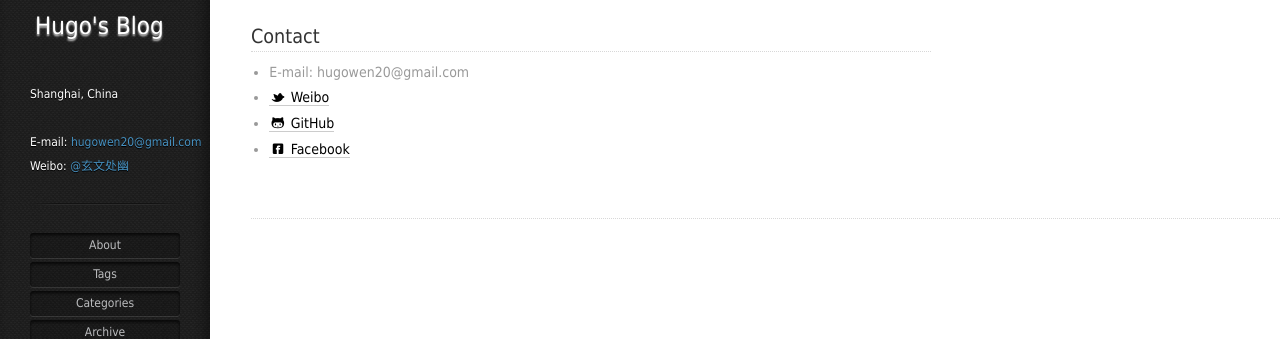
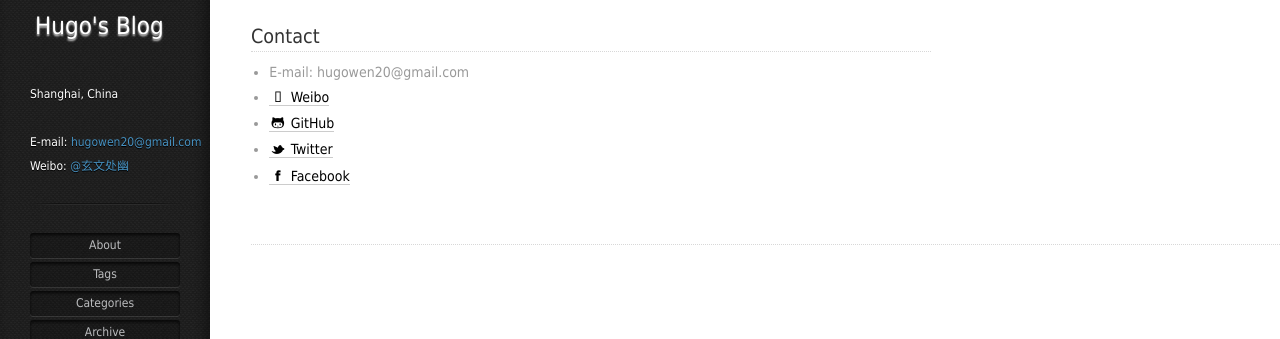
Before and after one commit to HugoWen/HugoWen.github.io_jekyll_bak, a Jekyll site: the page built from about.html, in a window 1280 px wide. Shown: the part 261-600 px from the top of the page. Built offline with Jekyll 4.4.1, drawn with Linux system fonts in a browser that asks for light colours; Markdown is read by kramdown in place of the engine named in the settings; comment, search, counter and statistics services are not loaded.

Commit message:
add font awesome weibo icon

```diff
--- a/about.html
+++ b/about.html
@@ -20,8 +20,9 @@ date: Contact Me.
 <h3>Contact</h3>
 <ul>
     <li>E-mail: hugowen20@gmail.com </li>
-    <li><a href="{{ site.follow.weibo }}" target="_blank"><i class="icon-twitter"></i> Weibo</a></li>
+    <li><a href="{{ site.follow.weibo }}" target="_blank"><i class="icon-weibo"></i> Weibo</a></li>
     <li><a href="{{ site.follow.github }}" target="_blank"><i class="icon-github"></i> GitHub</a></li>
-    <li><a href="{{ site.follow.facebook }}" target="_blank"><i class="icon-facebook-sign"></i> Facebook</a></li>
+    <li><a href="{{ site.follow.twitter }}" target="_blank"><i class="icon-twitter"></i> Twitter</a></li>
+    <li><a href="{{ site.follow.facebook }}" target="_blank"><i class="icon-facebook"></i> Facebook</a></li>
 </ul>
 </article>
--- a/css/henter-diandian.css
+++ b/css/henter-diandian.css
@@ -436,6 +436,8 @@ li[class^="icon-"].icon-large:before, li[class*=" icon-"].icon-large:before {
 .icon-umbrella:before             { content: "\f0e9"; }
 .icon-paste:before                { content: "\f0ea"; }
 
+.icon-weibo:before                { content: "\f18a"; }
+
 .icon-user-md:before              { content: "\f200"; }
 
 /*************************
```
